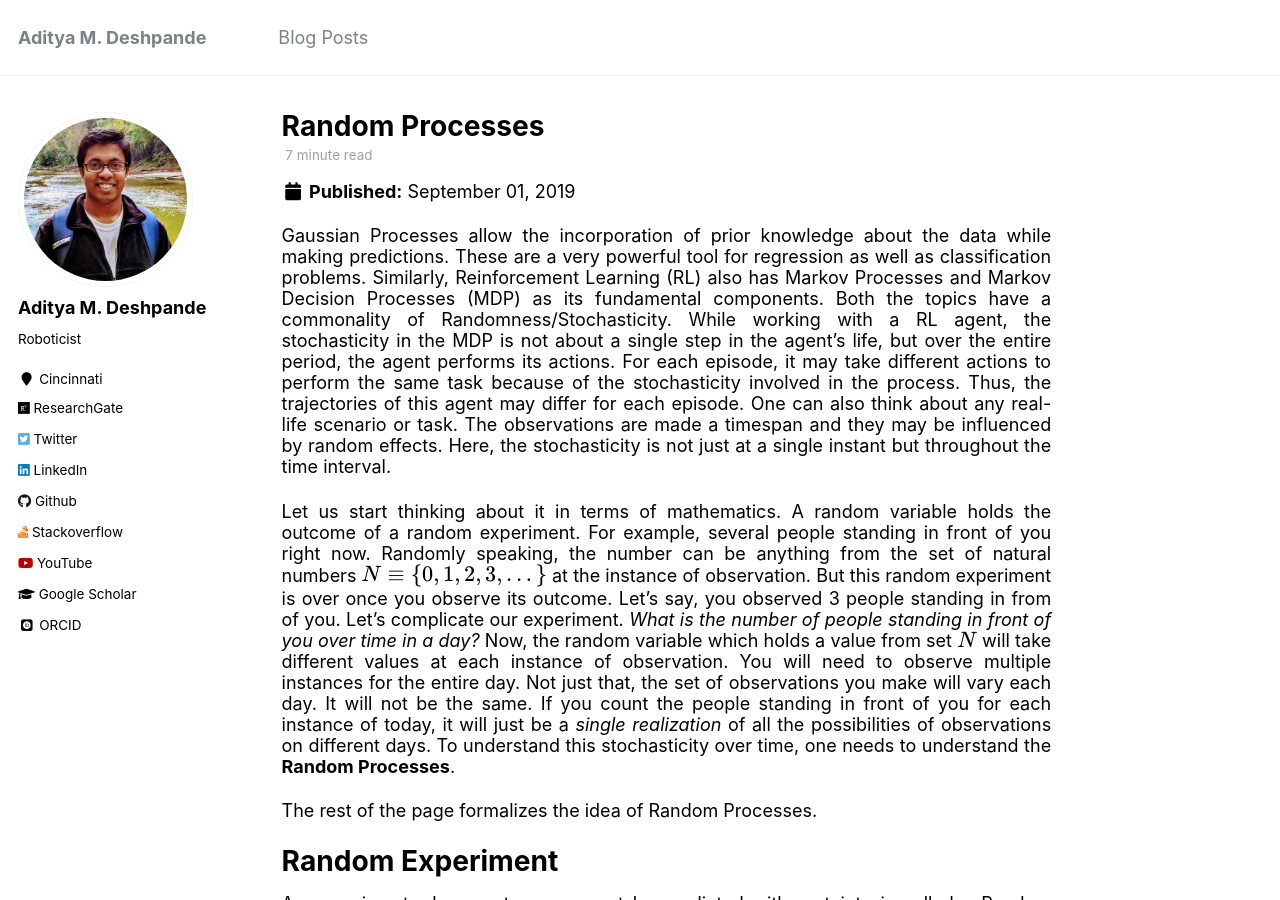
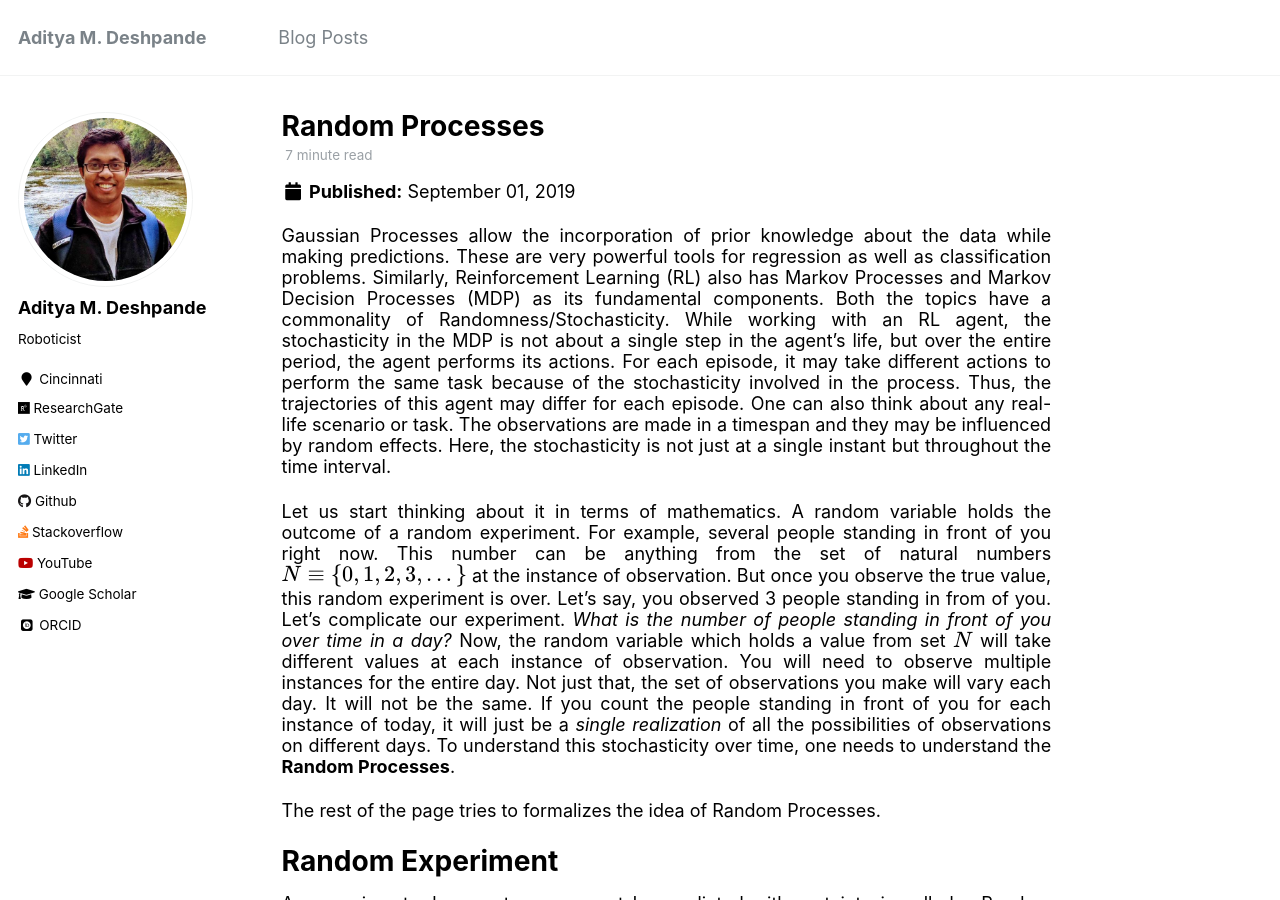
Before and after one commit to adipandas/adipandas.github.io, a Jekyll site: the page built from _posts/2019-09-01-random-processes.md, in a window 1280 px wide and 900 px high. Built offline with Jekyll 4.4.1, drawn with Linux system fonts in a browser that asks for light colours; some web fonts are replaced; formulas are drawn with MathJax 3; comment, search, counter and statistics services are not loaded; some of the changed text lies outside the part shown.

Commit message:
Update 2019-09-01-random-processes.md

```diff
--- a/_posts/2019-09-01-random-processes.md
+++ b/_posts/2019-09-01-random-processes.md
@@ -11,12 +11,12 @@ tags:
   - Machine Learning
 ---
 
-Gaussian Processes allow the incorporation of prior knowledge about the data while making predictions. These are a very powerful tool for regression as well as classification problems. Similarly, Reinforcement Learning (RL) also has Markov Processes and Markov Decision Processes (MDP) as its fundamental components. Both the topics have a commonality of Randomness/Stochasticity. While working with a RL agent, the stochasticity in the MDP is not about a single step in the agent’s life, but over the entire period, the agent performs its actions. For each episode, it may take different actions to perform the same task because of the stochasticity involved in the process. Thus, the trajectories of this agent may differ for each episode. One can also think about any real-life scenario or task. The observations are made a timespan and they may be influenced by random effects. Here, the stochasticity is not just at a single instant but throughout the time interval.
+Gaussian Processes allow the incorporation of prior knowledge about the data while making predictions. These are very powerful tools for regression as well as classification problems. Similarly, Reinforcement Learning (RL) also has Markov Processes and Markov Decision Processes (MDP) as its fundamental components. Both the topics have a commonality of Randomness/Stochasticity. While working with an RL agent, the stochasticity in the MDP is not about a single step in the agent’s life, but over the entire period, the agent performs its actions. For each episode, it may take different actions to perform the same task because of the stochasticity involved in the process. Thus, the trajectories of this agent may differ for each episode. One can also think about any real-life scenario or task. The observations are made in a timespan and they may be influenced by random effects. Here, the stochasticity is not just at a single instant but throughout the time interval.
 
-Let us start thinking about it in terms of mathematics. A random variable holds the outcome of a random experiment. For example, several people standing in front of you right now. Randomly speaking, the number can be anything from the set of natural numbers $$N \equiv \{0, 1, 2, 3, ...\}$$ at the instance of observation. But this random experiment is over once you observe its outcome. Let's say, you observed 3 people standing in from of you.
+Let us start thinking about it in terms of mathematics. A random variable holds the outcome of a random experiment. For example, several people standing in front of you right now. This number can be anything from the set of natural numbers $$N \equiv \{0, 1, 2, 3, ...\}$$ at the instance of observation. But once you observe the true value, this random experiment is over. Let's say, you observed 3 people standing in from of you.
 Let's complicate our experiment. *What is the number of people standing in front of you over time in a day?* Now, the random variable which holds a value from set $$N$$ will take different values at each instance of observation. You will need to observe multiple instances for the entire day. Not just that, the set of observations you make will vary each day. It will not be the same. If you count the people standing in front of you for each instance of today, it will just be a *single realization* of all the possibilities of observations on different days. To understand this stochasticity over time, one needs to understand the **Random Processes**.
 
-The rest of the page formalizes the idea of Random Processes.
+The rest of the page tries to formalizes the idea of Random Processes.
 
 Random Experiment
 ===
@@ -42,7 +42,6 @@ $$X(\xi)=x$$ where $$x\in\{0, 1\}$$ and $$\xi\in\{T, H\}$$. Note, how $$\xi$$ is
 
 The random variable in the case of the above example of a random experiment can take only discrete values. Thus, $$X$$ is called a discrete random variable. It is also possible for a random variable to take continuous values. For example, it the random experiment is measuring the height of an individual, the height is not a discrete number, it can take any value in the interval $$[0, \infty)$$.
 
-
 Once, we observe the outcome of our experiment, there is no more randomness involved. For example, we observe a $$H$$ in a coin toss and thus, we have the information of the exact state of the experiment. More formally, this is known as **realization** of the random variable. In this case, $$X(H)=1$$ is one realization of the random variable $$X$$ and $$X(T)=0$$ is another.
 
 Random Processes
```
Also changed, not shown: other parts of _posts/2019-09-01-random-processes.md (+4 -5 lines).
